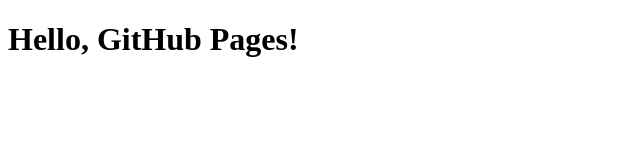
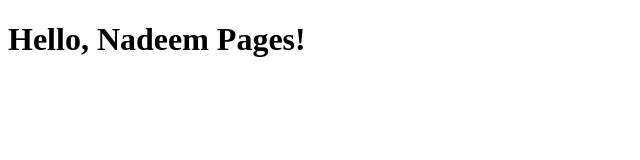
Before and after one commit to aayush-arctano/aayush-arctano.github.io, a plain HTML site: page index.html in a window 1280 px wide. Shown: the whole page, without its empty margins (0-640 px from the left). Drawn offline with Linux system fonts and the light colour scheme.

Commit message:
Update index.html

```diff
--- a/index.html
+++ b/index.html
@@ -4,6 +4,6 @@
     <title>Your GitHub Page</title>
 </head>
 <body>
-    <h1>Hello, GitHub Pages!</h1>
+    <h1>Hello, Nadeem Pages!</h1>
 </body>
 </html>
```
